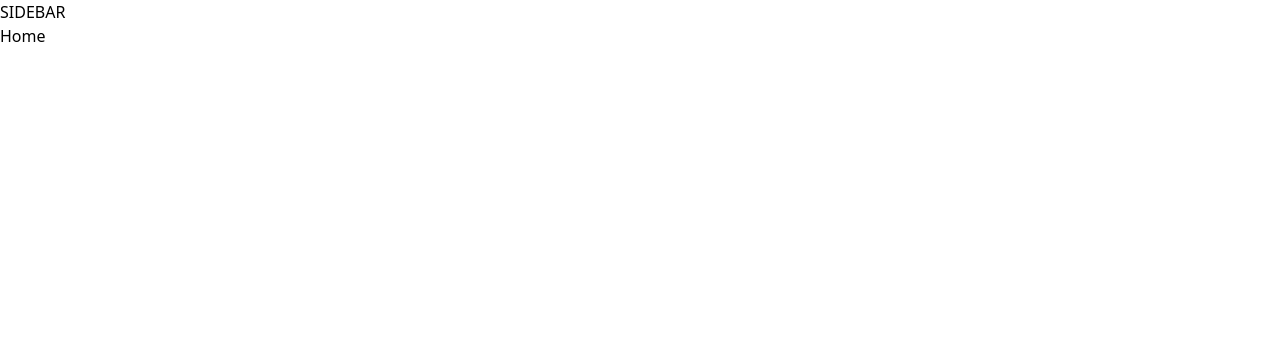
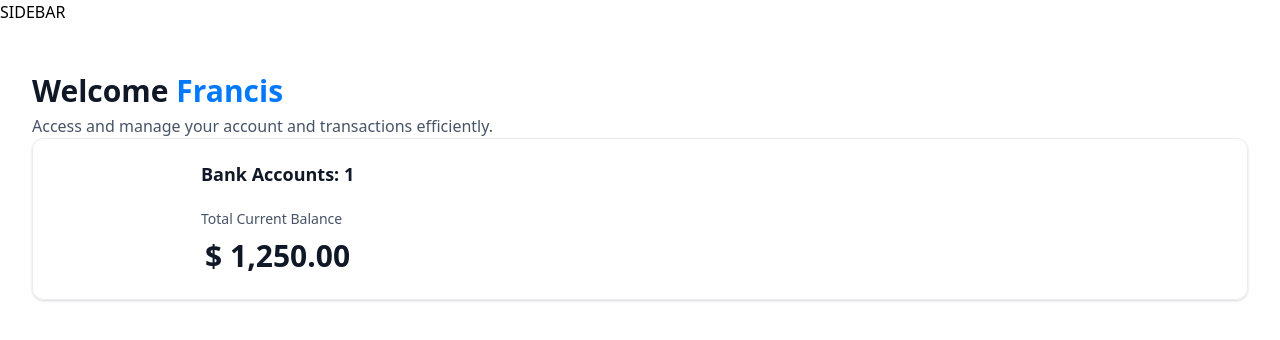
Before and after one commit to Francis7575/banking-app, a Next.js app in the folder my-app/: page / in a window 1280 px wide. Shown: the top 340 px of the page. Built offline with nearby package versions, Linux system fonts and the light colour scheme.

Commit message:
created Totalbalancebox, HeaderBox, AnimatedCounter components

```diff
--- a/my-app/package.json
+++ b/my-app/package.json
@@ -14,7 +14,9 @@
     "clsx": "^2.1.1",
     "lucide-react": "^0.427.0",
     "next": "14.2.5",
+    "query-string": "^9.1.0",
     "react": "^18",
+    "react-countup": "^6.5.3",
     "react-dom": "^18",
     "tailwind-merge": "^2.5.2",
     "tailwindcss-animate": "^1.0.7"
--- a/my-app/src/app/(root)/page.tsx
+++ b/my-app/src/app/(root)/page.tsx
@@ -1,8 +1,27 @@
-import React from 'react'
+import HeaderBox from '@/components/HeaderBox';
+import TotalBalanceBox from '@/components/TotalBalanceBox';
 
 const Home = () => {
+  const loggedIn = { firstName: 'Francis' };
+
   return (
-    <div>Home</div>
+    <section className='home'>
+      <div className='home-content'>
+        <header>
+          <HeaderBox
+            type="greeting"
+            title="Welcome"
+            user={loggedIn?.firstName || 'Guest'}
+            subtext="Access and manage your account and transactions efficiently."
+          />
+          <TotalBalanceBox
+            accounts={[]}
+            totalBanks={1}
+            totalCurrentBalance={1250}
+          />
+        </header>
+      </div>
+    </section>
   )
 }
 
--- /dev/null
+++ b/my-app/src/components/AnimatedCounter.tsx
@@ -0,0 +1,16 @@
+'use client'
+import CountUp from "react-countup"
+
+const AnimatedCounter = ({ amount }: { amount: number }) => {
+  return (
+    <div>
+      <CountUp
+        decimals={2}
+        prefix="$ "
+        decimal="."
+        end={amount} />
+    </div>
+  )
+}
+
+export default AnimatedCounter
--- /dev/null
+++ b/my-app/src/components/HeaderBox.tsx
@@ -0,0 +1,19 @@
+
+
+const HeaderBox = ({ type = "title", title, subtext, user }: HeaderBoxProps) => {
+  return (
+    <div className="header-box">
+      <h1 className="header-box-title">
+        {title}
+        {type === 'greeting' && (
+          <span className="text-bankGradient">
+            &nbsp;{user}
+          </span>
+        )}
+      </h1>
+      <p className="header-box-subtext">{subtext}</p>
+    </div>
+  )
+}
+
+export default HeaderBox
--- /dev/null
+++ b/my-app/src/components/TotalBalanceBox.tsx
@@ -0,0 +1,29 @@
+import AnimatedCounter from "./AnimatedCounter"
+
+const TotalBalanceBox = ({
+  accounts = [], totalBanks, totalCurrentBalance
+}: TotlaBalanceBoxProps) => {
+  return (
+    <section className="total-balance">
+      <div className="total-balance-chart">
+        {/* CHART */}
+      </div>
+      <div className="flex flex-col gap-6">
+        <h2 className="header-2">
+          Bank Accounts: {totalBanks}
+        </h2>
+        <div className="flex flex-col gap-2">
+          <p className="total-balance-label">
+            Total Current Balance
+          </p>
+
+          <div className="total-balance-amount flex-center gap-2">
+            <AnimatedCounter amount={totalCurrentBalance} />
+          </div>
+        </div>
+      </div>
+    </section>
+  )
+}
+
+export default TotalBalanceBox
```
Also changed, not shown: 1 other file (tests, documents, lock files or other folders).
